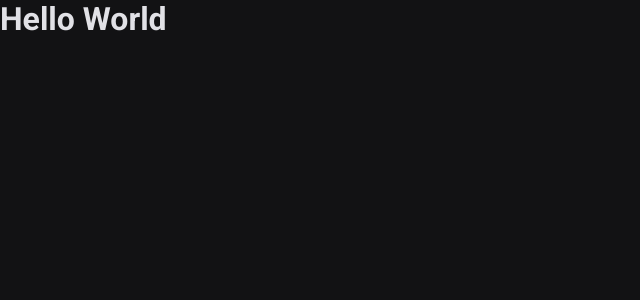
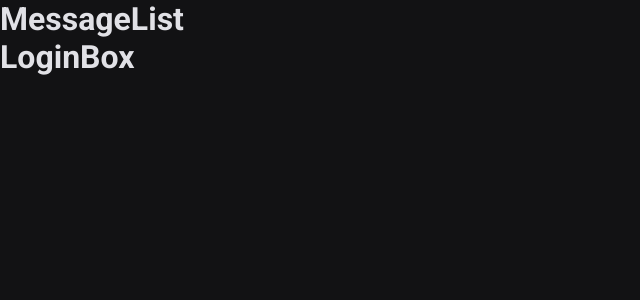
Before and after one commit to pinheiroduda/nlw-heat-impulse, a React (Vite) app in the folder frontend/: page / in a window 1280 px wide. Shown: the top 300 px of the page, without its empty margins (0-640 px from the left). Built offline with nearby package versions, Linux system fonts and the light colour scheme.

Commit message:
feat: creates login component

```diff
--- a/frontend/src/App.tsx
+++ b/frontend/src/App.tsx
@@ -1,9 +1,13 @@
 import styles from './App.modules.scss'
+
+import { LoginBox } from './components/Login Box'
+import { MessageList } from './components/MessageList'
 
 export function App() {
   return (
     <main className={styles.contentWrapper}>
-      <h1>Hello World</h1>
+      <MessageList />
+      <LoginBox />
     </main>
   )
 }
--- /dev/null
+++ b/frontend/src/components/Login Box/index.tsx
@@ -0,0 +1,5 @@
+export function LoginBox() {
+  return (
+    <h1>LoginBox</h1>
+  )
+}
```
